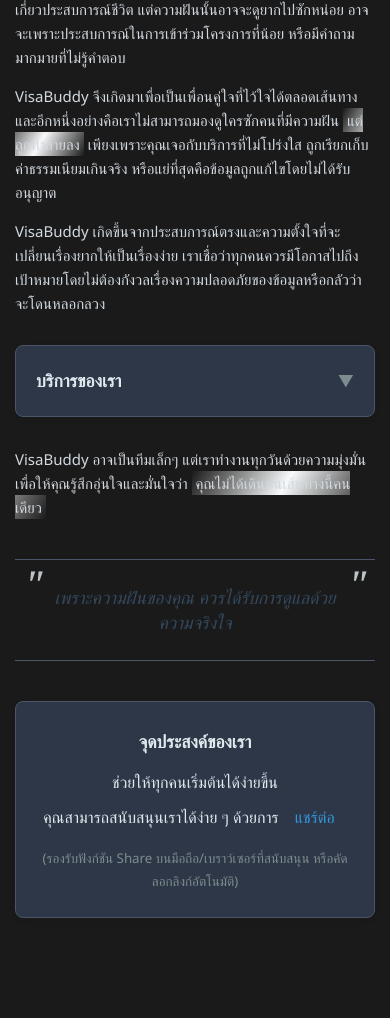
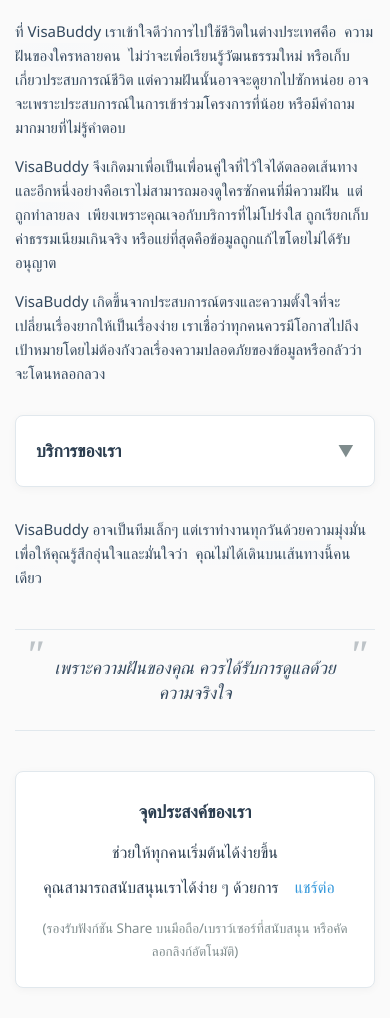
Before and after one commit to VisaBuddyWeb/VisaBuddy, a plain HTML site: page summary.html in a window 390 px wide. Shown: the part 350-1368 px from the top of the page. Before the commit the page ends 1298 px from the top, so only its background shows below. Drawn offline with Linux system fonts and the dark colour scheme; a script that the page names is missing.

Commit message:
Update summary.html

```diff
--- a/summary.html
+++ b/summary.html
@@ -139,7 +139,14 @@
         padding: 0.75rem 1.5rem;
       }
     }
-    .container{max-width:800px;margin:0 auto;padding:60px 20px;}
+
+    /* Fixed container padding to prevent overlap */
+    .container{
+      max-width:800px;
+      margin:0 auto;
+      padding:120px 20px 60px 20px; /* เพิ่ม top padding เพื่อไม่ให้ถูกแถบ nav ทับ */
+    }
+
     .header{text-align:center;margin-bottom:50px;padding-bottom:30px;border-bottom:1px solid #e1e8ed;}
     .content{max-width:700px;margin:0 auto;}
     .section{margin-bottom:40px;}
@@ -189,7 +196,7 @@
 
     /* --- RESPONSIVE --- */
     @media(max-width:768px){
-      .container{padding:30px 15px;}
+      .container{padding:100px 15px 30px 15px;} /* ปรับ padding บน mobile */
       .header{margin-bottom:40px;padding-bottom:20px;}
       .counter-display{font-size:2.8rem;letter-spacing:-1px;margin-bottom:8px;}
       .counter-label{font-size:1rem;margin-bottom:15px;}
@@ -210,20 +217,8 @@
       .final-title{font-size:1.1rem;margin-bottom:12px;}
     }
 
-    /* --- DARK MODE (opt-in) --- */
-    @media(prefers-color-scheme:dark){
-      body{background:#1a1a1a;color:#e1e8ed;}
-      .counter-display,.brand-name{color:#f8f9fa;}
-      .section p{color:#d1d9e0;}
-      .services-dropdown{background:#2d3748;border-color:#4a5568;}
-      .services-header:hover{background:#374151;}
-      .services-header:active{background:#4b5563;}
-      .services-content{background:#374151;}
-      .final-section{background:#2d3748;border-color:#4a5568;}
-      .share-btn:hover{background:#374151;}
-      .share-btn:active{background:#4b5563;}
-      .quote-section{border-color:#4a5568;}
-    }
+    /* --- FORCE LIGHT MODE (ลบ dark mode ออกเพื่อให้ใช้ light mode เสมอ) --- */
+    /* ไม่มี dark mode แล้ว - จะใช้ light mode เสมอ */
   </style>
   <!-- ===== JS ===== -->
   <script>
```
